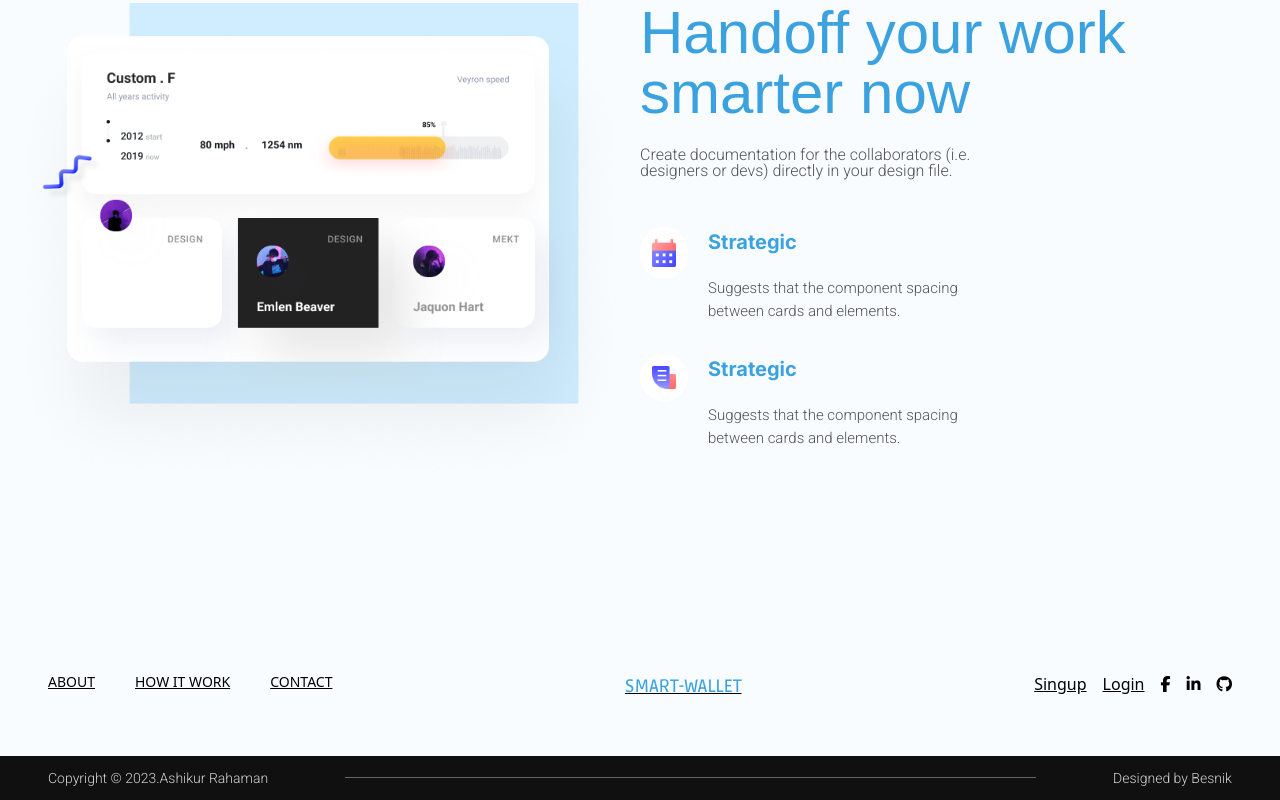
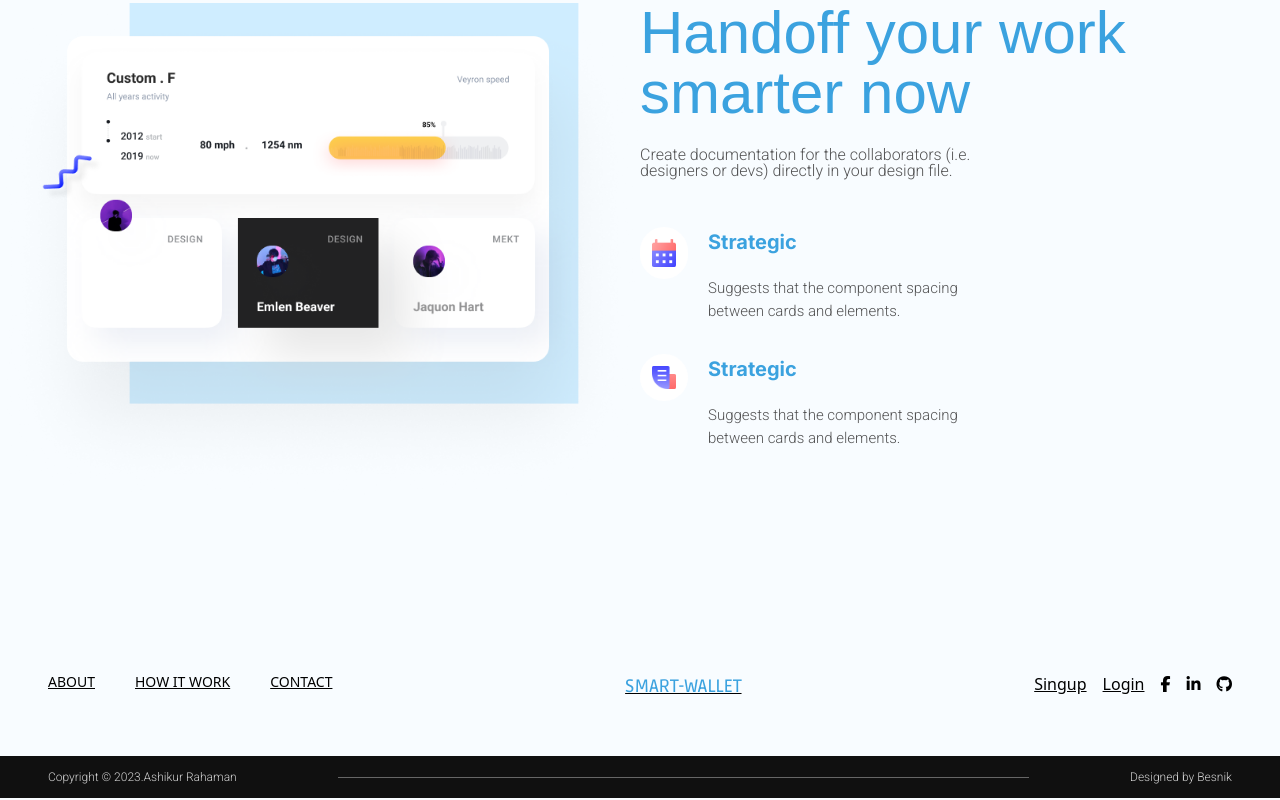
Before and after one commit to aashikur/web23-tailwind-js-final-wallet, a plain HTML site: page index.html in a window 1280 px wide. Shown: the part 1529-2329 px from the top of the page. Drawn offline with nearby package versions, Linux system fonts and the light colour scheme; a web font is replaced by a local one.

Commit message:
copy right

```diff
--- a/index.html
+++ b/index.html
@@ -218,9 +218,9 @@
          <!-- copyright footer  -->
 <section class="bg-[#101010] ">
     <div class="copy-right max-w-7xl px-12 m-auto flex flex-row justify-between py-3 ">
-        <P class="text-[#d1d1d1] text-sm ">Copyright © 2023.Ashikur Rahaman</P>
+        <P class="text-[#d1d1d1] text-[12px] ">Copyright © 2023.Ashikur Rahaman</P>
         <hr class="relative top-[9px] md:w-5/12 lg:w-7/12 border-[#666] ">
-        <p class="text-[#d1d1d1] text-sm">Designed by Besnik</p>
+        <p class="text-[#d1d1d1] text-[12px] ">Designed by Besnik</p>
     </div>
 </section>
     <!-- Footer  -->
```
